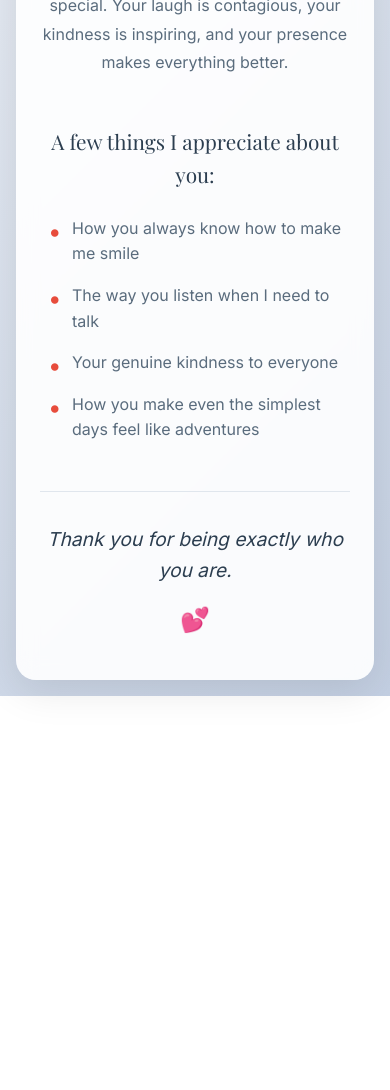
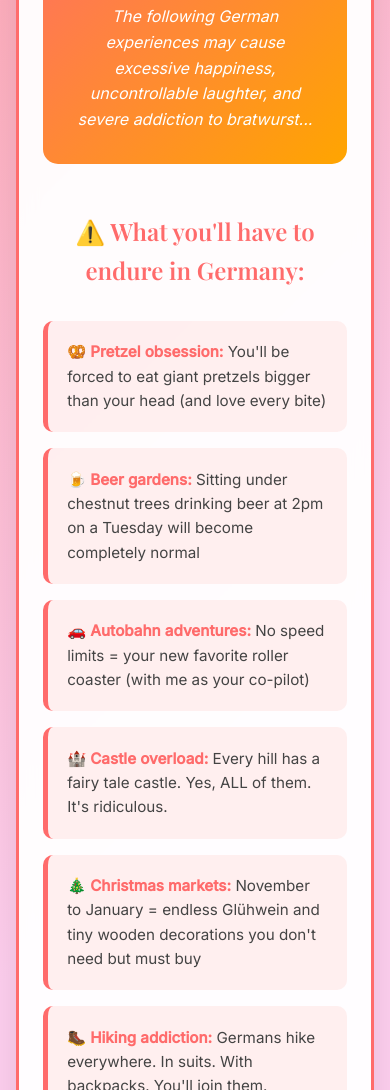
Before and after one commit to sbmfree/sbmfree.github.io, a plain HTML site: page index.html in a window 390 px wide. Shown: the part 627-1717 px from the top of the page. Before the commit the page ends 1323 px from the top, so only its background shows below. Drawn offline with nearby package versions, Linux system fonts and the light colour scheme.

Commit message:
😂 Redesigned as funny German warning for boyfriend visit

```diff
--- a/index.html
+++ b/index.html
@@ -3,7 +3,7 @@
 <head>
     <meta charset="UTF-8">
     <meta name="viewport" content="width=device-width, initial-scale=1.0">
-    <title>For You ❤️</title>
+    <title>Warning: Germany Awaits You ❤️</title>
     <link rel="stylesheet" href="styles.css">
     <link href="https://fonts.googleapis.com/css2?family=Playfair+Display:wght@400;600&family=Inter:wght@300;400;500&display=swap" rel="stylesheet">
 </head>
@@ -12,31 +12,41 @@
         <!-- Hero Section -->
         <section class="hero">
             <div class="hero-content">
-                <h1 class="main-title">For You</h1>
-                <p class="subtitle">A little something to brighten your day</p>
+                <h1 class="main-title">⚠️ Official Warning ⚠️</h1>
+                <p class="subtitle">Romantic side effects of visiting Germany may include...</p>
             </div>
         </section>
 
         <!-- Main Content -->
         <section class="main-content">
-            <div class="message">
-                <h2>Just wanted you to know...</h2>
-                <p>You make ordinary moments feel special. Your laugh is contagious, your kindness is inspiring, and your presence makes everything better.</p>
+            <div class="warning-header">
+                <h2>🚨 DANGER ALERT 🚨</h2>
+                <p>The following German experiences may cause excessive happiness, uncontrollable laughter, and severe addiction to bratwurst...</p>
             </div>
 
-            <div class="simple-reasons">
-                <h3>A few things I appreciate about you:</h3>
+            <div class="warning-list">
+                <h3>⚠️ What you'll have to endure in Germany:</h3>
                 <ul>
-                    <li>How you always know how to make me smile</li>
-                    <li>The way you listen when I need to talk</li>
-                    <li>Your genuine kindness to everyone</li>
-                    <li>How you make even the simplest days feel like adventures</li>
+                    <li><strong>🥨 Pretzel obsession:</strong> You'll be forced to eat giant pretzels bigger than your head (and love every bite)</li>
+                    <li><strong>🍺 Beer gardens:</strong> Sitting under chestnut trees drinking beer at 2pm on a Tuesday will become completely normal</li>
+                    <li><strong>🚗 Autobahn adventures:</strong> No speed limits = your new favorite roller coaster (with me as your co-pilot)</li>
+                    <li><strong>🏰 Castle overload:</strong> Every hill has a fairy tale castle. Yes, ALL of them. It's ridiculous.</li>
+                    <li><strong>🎄 Christmas markets:</strong> November to January = endless Glühwein and tiny wooden decorations you don't need but must buy</li>
+                    <li><strong>🥾 Hiking addiction:</strong> Germans hike everywhere. In suits. With backpacks. You'll join them.</li>
+                    <li><strong>🧀 Bread museum visits:</strong> Yes, that's a real thing. We have 300+ types of bread and we're proud of it</li>
+                    <li><strong>⏰ Punctuality pressure:</strong> Being 5 minutes early is being late. You've been warned.</li>
                 </ul>
             </div>
 
-            <div class="final-note">
-                <p>Thank you for being exactly who you are.</p>
-                <span class="signature">💕</span>
+            <div class="romantic-twist">
+                <h3>💕 But here's the real danger...</h3>
+                <p>You might fall so in love with this crazy country (and the girl showing it to you) that you never want to leave. Side effects include: permanent smiling, excessive use of German words, and an unexplainable urge to wear lederhosen.</p>
+            </div>
+
+            <div class="final-warning">
+                <p><strong>Consider yourself officially warned.</strong></p>
+                <p>Germany (and I) are ready for you! 🇩🇪❤️</p>
+                <span class="signature">Your German adventure guide 💕</span>
             </div>
         </section>
     </div>
--- a/script.js
+++ b/script.js
@@ -1,6 +1,6 @@
-// Simple, elegant animations
+// Simple, elegant animations with a fun twist
 document.addEventListener('DOMContentLoaded', function() {
-    // Typing effect for main title
+    // Dramatic typing effect for warning title
     const mainTitle = document.querySelector('.main-title');
     if (mainTitle) {
         const text = mainTitle.textContent;
@@ -11,7 +11,9 @@ document.addEventListener('DOMContentLoaded', function() {
             if (i < text.length) {
                 mainTitle.textContent += text.charAt(i);
                 i++;
-                setTimeout(typeWriter, 150);
+                // Add some drama with variable speed
+                const delay = text.charAt(i) === '⚠' ? 300 : 100;
+                setTimeout(typeWriter, delay);
             }
         }
 
@@ -28,6 +30,29 @@ document.addEventListener('DOMContentLoaded', function() {
         setTimeout(() => {
             mainContent.style.opacity = '1';
             mainContent.style.transform = 'translateY(0)';
-        }, 2000);
+        }, 2500);
+    }
+
+    // Add warning flash effect
+    const warningHeader = document.querySelector('.warning-header');
+    if (warningHeader) {
+        setTimeout(() => {
+            warningHeader.style.animation = 'warningFlash 2s ease-in-out';
+        }, 3000);
     }
 });
+
+// Add CSS for warning flash animation
+const style = document.createElement('style');
+style.textContent = `
+    @keyframes warningFlash {
+        0%, 100% {
+            box-shadow: 0 5px 20px rgba(255, 107, 107, 0.3);
+        }
+        50% {
+            box-shadow: 0 5px 30px rgba(255, 107, 107, 0.8);
+            transform: scale(1.02);
+        }
+    }
+`;
+document.head.appendChild(style);
--- a/styles.css
+++ b/styles.css
@@ -9,7 +9,7 @@ body {
     font-family: 'Inter', sans-serif;
     line-height: 1.6;
     color: #333;
-    background: linear-gradient(135deg, #f5f7fa 0%, #c3cfe2 100%);
+    background: linear-gradient(135deg, #ff9a9e 0%, #fecfef 50%, #fecfef 100%);
     min-height: 100vh;
 }
 
@@ -64,100 +64,133 @@ body {
 /* Main Content */
 .main-content {
     padding: 4rem 2rem;
-    background: rgba(255, 255, 255, 0.9);
+    background: rgba(255, 255, 255, 0.95);
     border-radius: 20px;
     margin: 2rem;
     box-shadow: 0 10px 40px rgba(0, 0, 0, 0.1);
     backdrop-filter: blur(10px);
     opacity: 1;
     transform: translateY(0);
+    border: 3px solid #ff6b6b;
 }
 
-.message {
+.warning-header {
     text-align: center;
+    margin-bottom: 3rem;
+    padding: 2rem;
+    background: linear-gradient(135deg, #ff6b6b, #ffa500);
+    border-radius: 15px;
+    color: white;
+}
+
+.warning-header h2 {
+    font-family: 'Playfair Display', serif;
+    font-size: 2.5rem;
+    margin-bottom: 1rem;
+    text-shadow: 2px 2px 4px rgba(0, 0, 0, 0.3);
+}
+
+.warning-header p {
+    font-size: 1.1rem;
+    font-style: italic;
+}
+
+.warning-list {
     margin-bottom: 3rem;
 }
 
-.message h2 {
+.warning-list h3 {
     font-family: 'Playfair Display', serif;
-    font-size: 2rem;
-    color: #2c3e50;
-    margin-bottom: 1.5rem;
-    font-weight: 400;
+    font-size: 1.8rem;
+    color: #ff6b6b;
+    margin-bottom: 2rem;
+    text-align: center;
+    font-weight: 600;
 }
 
-.message p {
-    font-size: 1.1rem;
-    line-height: 1.8;
-    color: #5a6c7d;
-    max-width: 600px;
+.warning-list ul {
+    list-style: none;
+    max-width: 800px;
     margin: 0 auto;
 }
 
-.simple-reasons {
-    margin-bottom: 3rem;
+.warning-list li {
+    font-size: 1rem;
+    color: #444;
+    margin-bottom: 1.5rem;
+    padding: 1.5rem;
+    background: rgba(255, 235, 235, 0.8);
+    border-radius: 10px;
+    border-left: 5px solid #ff6b6b;
+    line-height: 1.6;
+    transition: transform 0.3s ease;
 }
 
-.simple-reasons h3 {
-    font-family: 'Playfair Display', serif;
-    font-size: 1.5rem;
-    color: #2c3e50;
-    margin-bottom: 1.5rem;
-    text-align: center;
-    font-weight: 400;
+.warning-list li:hover {
+    transform: translateX(10px);
+    background: rgba(255, 220, 220, 0.9);
 }
 
-.simple-reasons ul {
-    list-style: none;
-    max-width: 500px;
-    margin: 0 auto;
+.warning-list li strong {
+    color: #ff6b6b;
+    font-weight: 600;
 }
 
-.simple-reasons li {
-    font-size: 1rem;
-    color: #5a6c7d;
-    margin-bottom: 1rem;
-    padding-left: 2rem;
-    position: relative;
-    line-height: 1.6;
+.romantic-twist {
+    text-align: center;
+    margin-bottom: 3rem;
+    padding: 2rem;
+    background: linear-gradient(135deg, #ffeaa7, #fab1a0);
+    border-radius: 15px;
 }
 
-.simple-reasons li::before {
-    content: "•";
-    color: #e74c3c;
-    font-size: 1.5rem;
-    position: absolute;
-    left: 0.5rem;
-    top: -0.2rem;
+.romantic-twist h3 {
+    font-family: 'Playfair Display', serif;
+    font-size: 1.8rem;
+    color: #d63031;
+    margin-bottom: 1.5rem;
+    font-weight: 600;
 }
 
-.final-note {
-    text-align: center;
-    margin-top: 3rem;
-    padding-top: 2rem;
-    border-top: 1px solid #e0e6ed;
+.romantic-twist p {
+    font-size: 1.1rem;
+    color: #2d3436;
+    line-height: 1.8;
+    font-style: italic;
 }
 
-.final-note p {
+.final-warning {
+    text-align: center;
+    padding-top: 2rem;
+    border-top: 2px dashed #ff6b6b;
+}
+
+.final-warning p {
     font-size: 1.2rem;
     color: #2c3e50;
     margin-bottom: 1rem;
-    font-style: italic;
+}
+
+.final-warning p:first-child {
+    font-weight: 600;
+    color: #ff6b6b;
 }
 
 .signature {
-    font-size: 1.5rem;
-    color: #e74c3c;
+    font-family: 'Playfair Display', serif;
+    font-size: 1.3rem;
+    color: #e84393;
+    font-style: italic;
 }
 
 /* Responsive Design */
 @media (max-width: 768px) {
     .main-title {
-        font-size: 2.5rem;
+        font-size: 2.2rem;
     }
 
     .subtitle {
-        font-size: 1.1rem;
+        font-size: 1rem;
     }
 
     .main-content {
@@ -165,16 +198,30 @@ body {
         padding: 2.5rem 1.5rem;
     }
 
-    .message h2 {
-        font-size: 1.7rem;
+    .warning-header h2 {
+        font-size: 2rem;
     }
 
-    .message p {
+    .warning-header p {
         font-size: 1rem;
     }
 
-    .simple-reasons h3 {
-        font-size: 1.3rem;
+    .warning-list h3 {
+        font-size: 1.5rem;
+    }
+
+    .warning-list li {
+        font-size: 0.95rem;
+        padding: 1.2rem;
+        margin-bottom: 1rem;
+    }
+
+    .romantic-twist h3 {
+        font-size: 1.5rem;
+    }
+
+    .romantic-twist p {
+        font-size: 1rem;
     }
 
     .hero {
```
